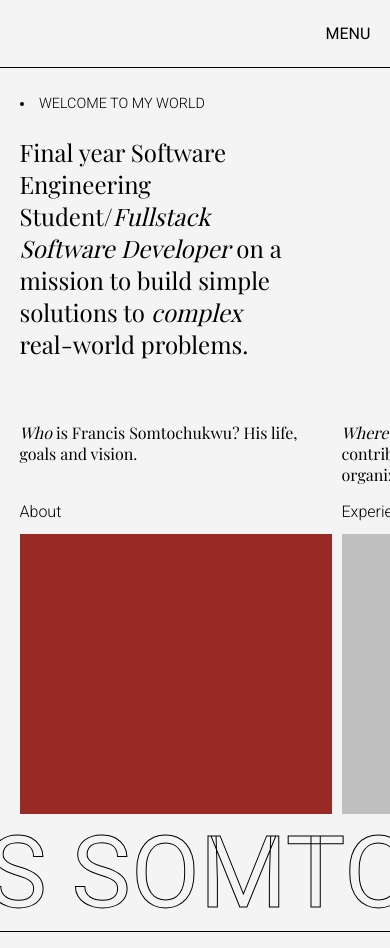
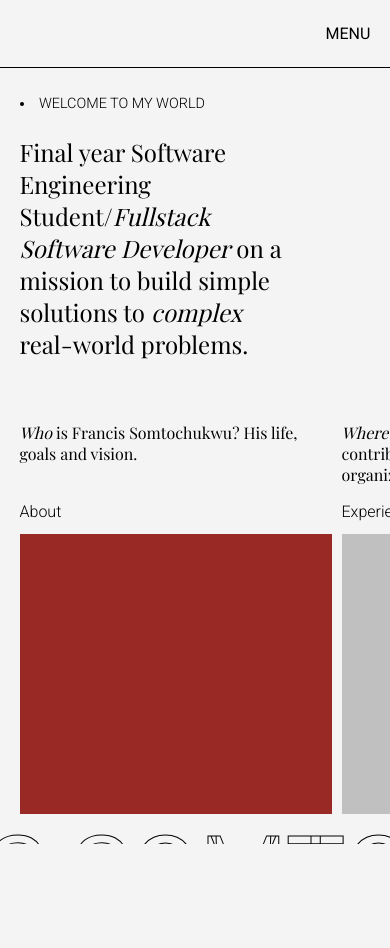
Before and after one commit to SomtoJF/whoissomto, a React (Vite) app: page / in a window 390 px wide. Shown: the top 948 px of the page. Built offline with nearby package versions, Linux system fonts and the light colour scheme; a web font is replaced by a local one.

Commit message:
BugFix: Typeerror due to conditional rendering of animated cursor

```diff
--- a/src/pages/Portfolio.tsx
+++ b/src/pages/Portfolio.tsx
@@ -1,11 +1,12 @@
 import Hero from "../components/Hero/Hero";
 import AnimatedCursor from "react-animated-cursor";
 import "./Portfolio.styles.sass";
+import AnimatedPage from "../components/AnimatedPage/AnimatedPage";
 
 export default function Portfolio() {
 	return (
-		<div id="portfolio-page">
-			{window.innerWidth > 900 && (
+		<AnimatedPage id="portfolio-page">
+			{window.innerWidth > 900 ? (
 				<AnimatedCursor
 					color="0,0,0,0"
 					innerSize={5}
@@ -20,8 +21,10 @@
 					trailingSpeed={1}
 					showSystemCursor={true}
 				/>
+			) : (
+				<></>
 			)}
 			<Hero />
-		</div>
+		</AnimatedPage>
 	);
 }
```
